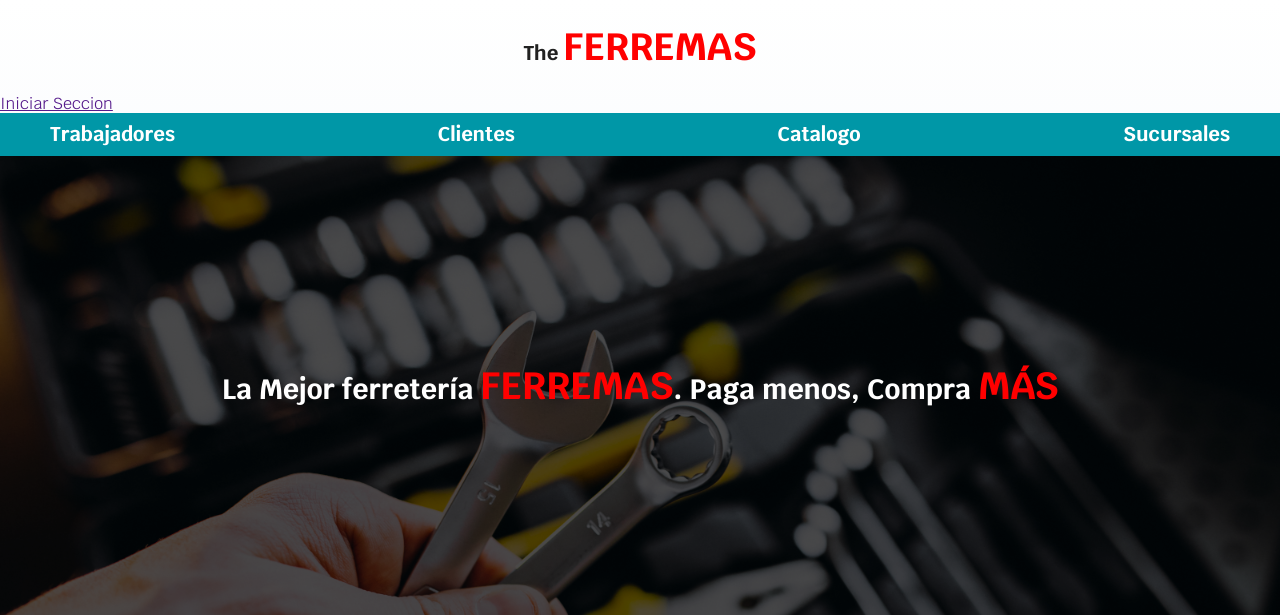
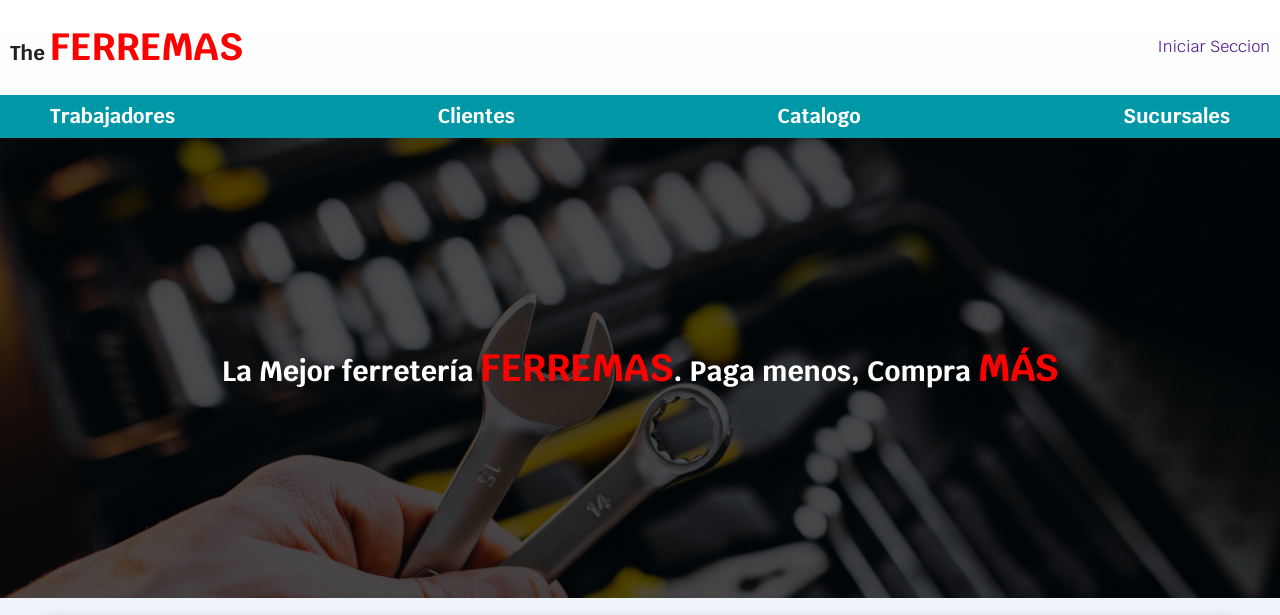
Before and after one commit to Pauli-0106/Ferreteria, a Flask app: page / in a window 1280 px wide. Shown: the top 615 px of the page. Run offline with Flask 3, Linux system fonts and the light colour scheme.

Commit message:
Creando y ajustando el inicio de seccion

```diff
--- a/static/css/styles.css
+++ b/static/css/styles.css
@@ -84,9 +84,17 @@ h3 {
   text-align: center;
 }
 /* Titulos */
+.posicion {
+  display: flex;
+  justify-content: space-between; /* Separa los elementos */
+  align-items: center; /* Alineación vertical */
+  padding: 0 1rem; /* Espaciado opcional */
+
+}
 .Titulo {
   text-align: center;
   color: var(--Rojo);
+  flex-grow: 1;
 }
 .Titulo span {
   font-size: 2rem;
@@ -137,6 +145,12 @@ h3 {
 }
 /* Hero */
 .logo{
+  text-decoration: none;
+}
+.login {
+  display: flex;
+  flex-direction: column;
+  align-items:flex-end;
   text-decoration: none;
 }
 .navegacion__enlace--activo, .navegacion__enlace--activo a:hover{
--- a/templates/index.html
+++ b/templates/index.html
@@ -13,7 +13,7 @@
 </head>
 
   <body>
-    <header>
+    <header class="posicion">
     <a class="logo" href="index.html">
       <h1 class="Titulo"><span>The </span>FERREMAS</h1>
     </a>
```
